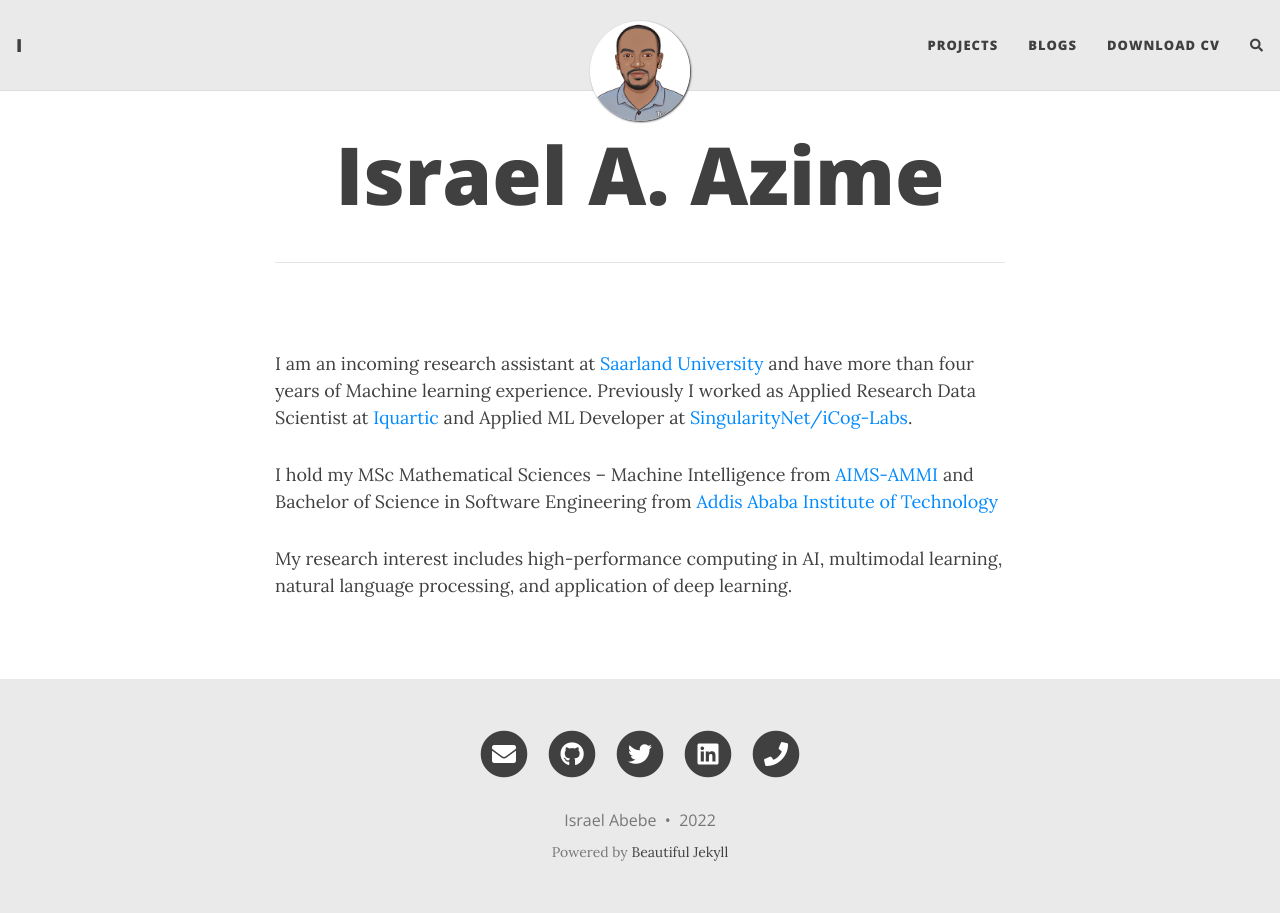
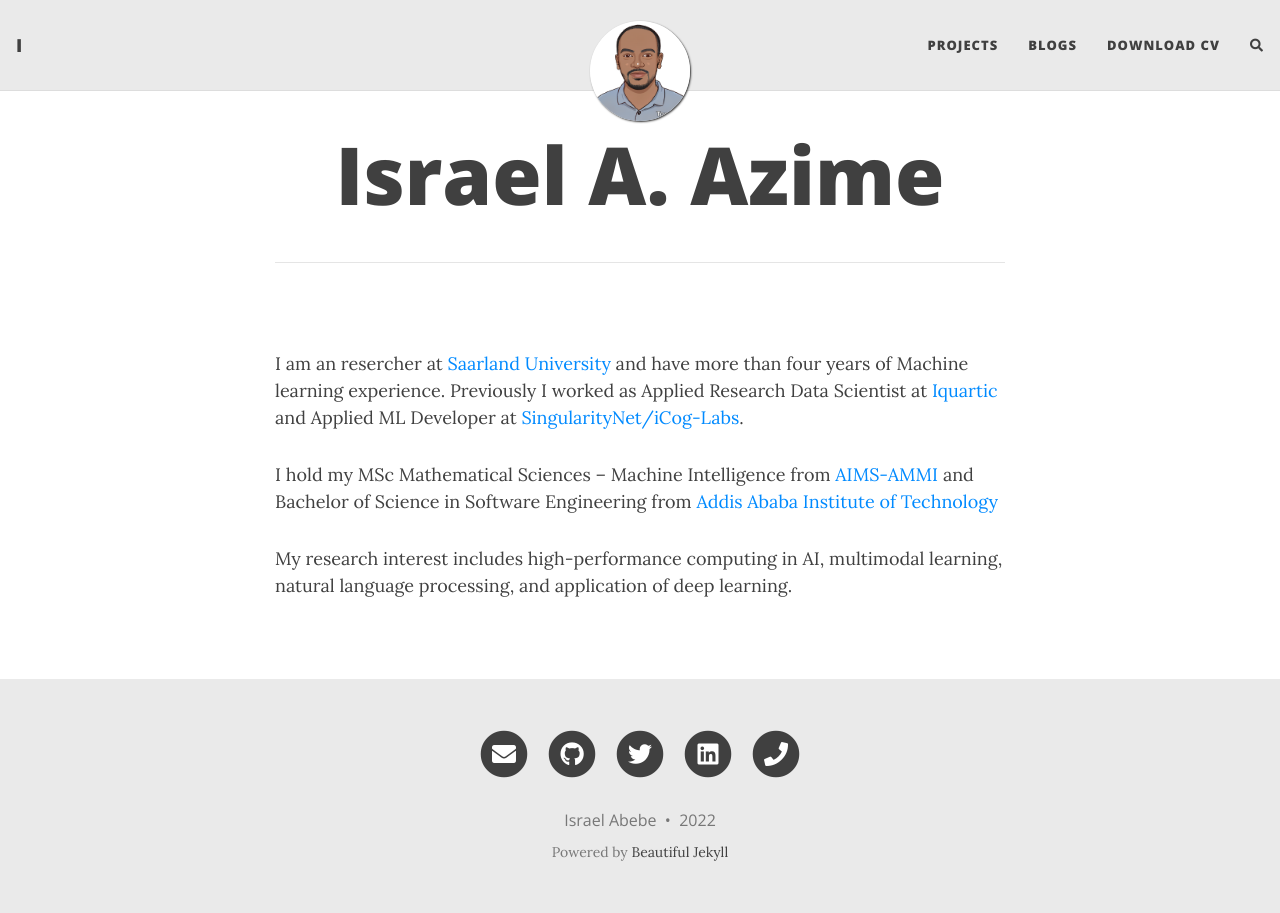
Before and after one commit to IsraelAbebe/Israelabebe.github.io, a Jekyll site: the page built from index.md, in a window 1280 px wide. Built offline with Jekyll 4.4.1, drawn with Linux system fonts in a browser that asks for light colours; nearby versions of some CDN libraries; comment, search, counter and statistics services are not loaded.

Commit message:
bio update position

```diff
--- a/index.md
+++ b/index.md
@@ -10,7 +10,7 @@ Wellcome to my page!  -->
 <hr>
 <br>
 
-I am an incoming research assistant at [Saarland University](https://www.uni-saarland.de/en/home.html) and have more than four years of Machine learning experience.
+I am an resercher at [Saarland University](https://www.uni-saarland.de/en/home.html) and have more than four years of Machine learning experience.
 Previously I worked as Applied Research Data Scientist at [Iquartic](https://iquartic.com/) and Applied ML Developer at [SingularityNet/iCog-Labs](https://singularitynet.io/).
 
 I hold my MSc Mathematical Sciences – Machine Intelligence from [AIMS-AMMI](https://aimsammi.org/)  and Bachelor of Science in Software Engineering from [Addis Ababa Institute of Technology](http://www.aait.edu.et/)
```
